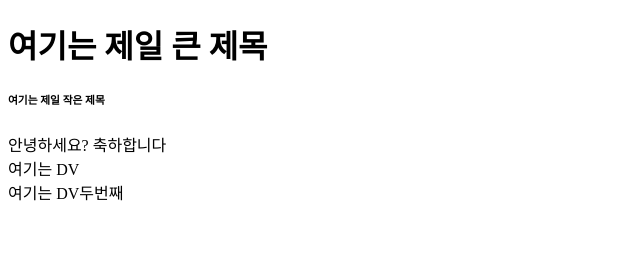
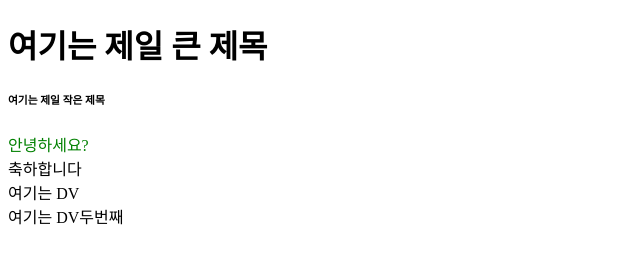
Before and after one commit to hyunkyung-sohn/hyunkyung-sohn.github.io, a plain HTML site: page test.html in a window 1280 px wide. Shown: the whole page, without its empty margins (0-640 px from the left). Drawn offline with Linux system fonts and the light colour scheme.

Commit message:
Update test.html

```diff
--- a/test.html
+++ b/test.html
@@ -3,7 +3,7 @@
   <head>
     <title>HTML 연습</title>
     <style>
-      sp1 {color:green;}
+      #sp1 {color:green; display:block;}
     </style>
   </head>
   <body>
```
